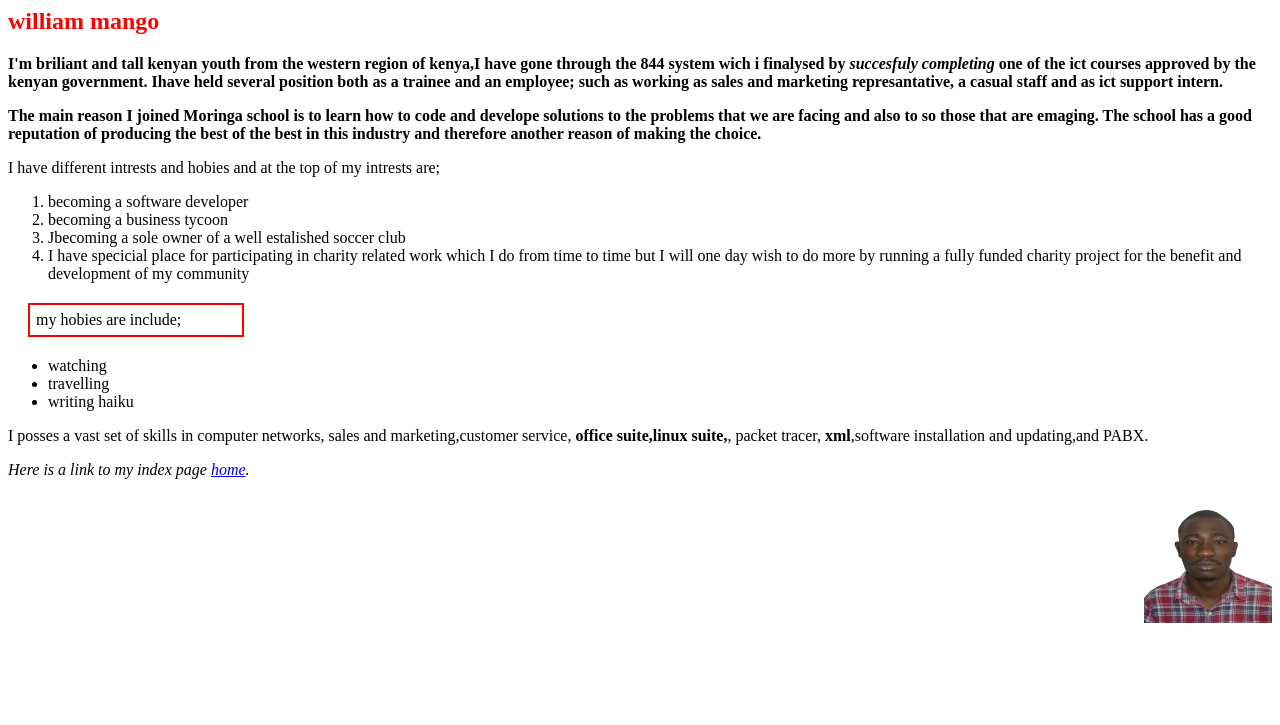
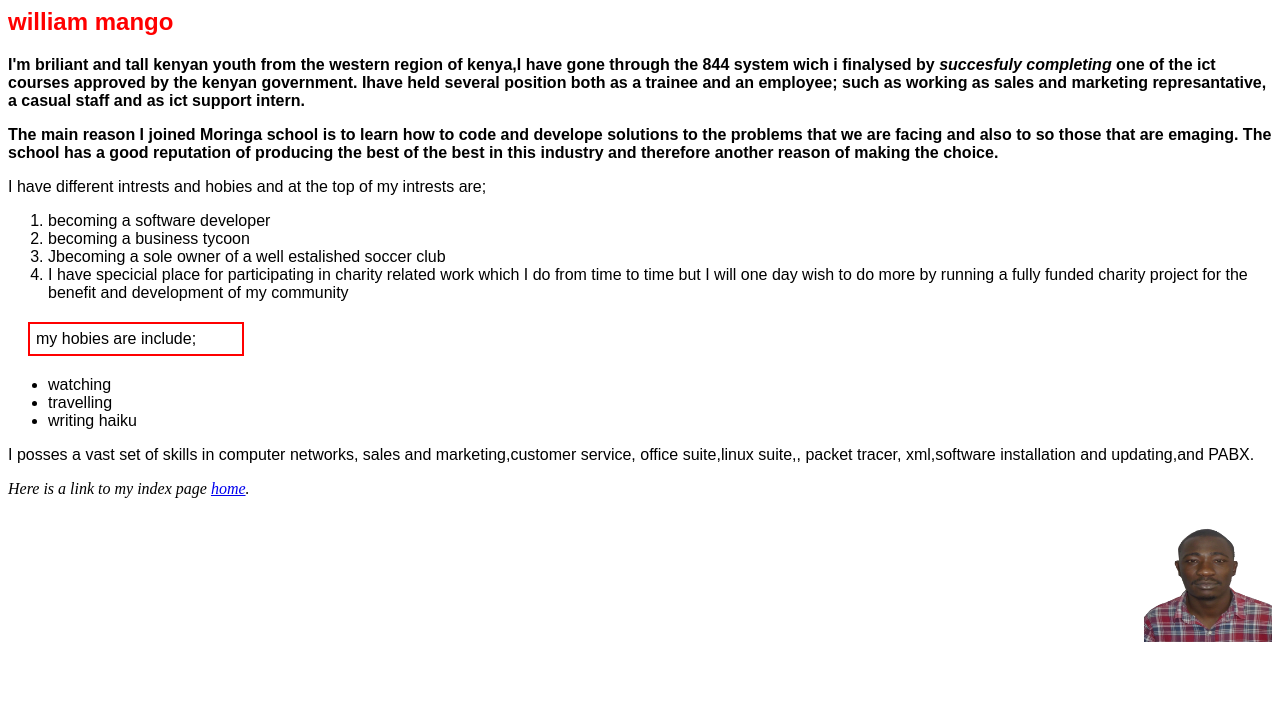
Before and after one commit to mangowilliam/mango-portfolio, a plain HTML site: page mango.html in a window 1280 px wide. Shown: the part 75-800 px from the top of the page. Drawn offline with Linux system fonts and the light colour scheme.

Commit message:
add inheritance and cascading to mango page

```diff
--- a/css/styles.css
+++ b/css/styles.css
@@ -4,7 +4,7 @@ h1{
 }
 .heading{color: red;}
 #line{font-style: italic;font-family: serif;}
-.intro{font-weight: bolder;}
+.intro p{font-weight: bolder;}
 img{float: right;}
 .test-box {
   border: 2px solid red;
@@ -12,3 +12,6 @@ img{float: right;}
   margin: 20px;
   width: 200px;
 }
+body {
+  font-family: sans-serif;
+}
```
